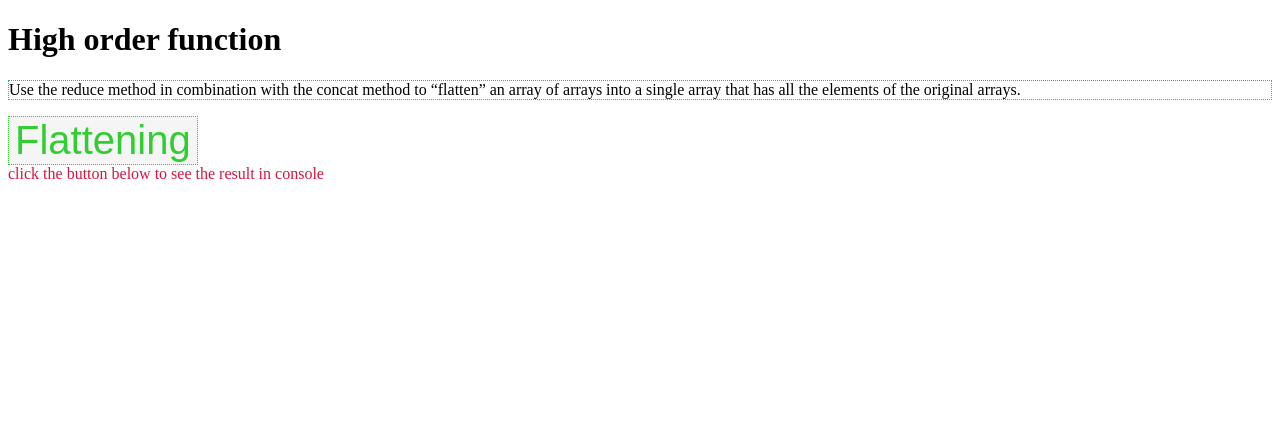
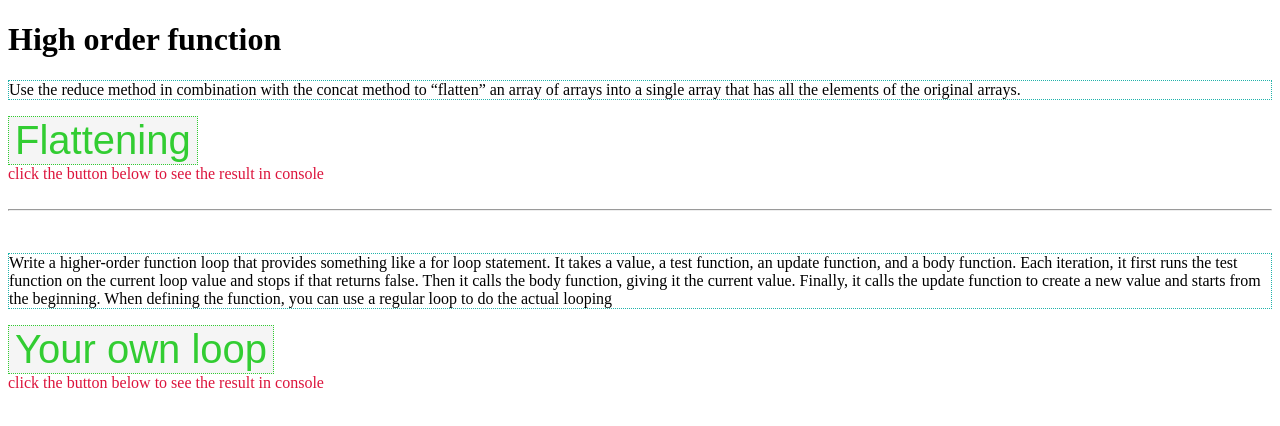
Before and after one commit to allanShady/Section4, a plain HTML site: page challenges/exercises/highOrderFunction.html in a window 1280 px wide. Drawn offline with Linux system fonts and the light colour scheme.

Commit message:
Adds the 'Your own loop' exercise

```diff
--- a/challenges/exercises/highOrderFunction.html
+++ b/challenges/exercises/highOrderFunction.html
@@ -14,6 +14,23 @@
         an array of arrays into a single array that has all the elements of the original
         arrays.</p>
     <button id="flattening" class="btn">Flattening</button> <br>
-    <label for="msg" class="show">click the button below to see the result in console </label>
+    <label for="msg" class="show" id="flatteninghint">click the button below to see the result in console <br></label>
+
+
+    <br><hr><br>
+    <p class="p">
+        Write a higher-order function loop that provides something like a for loop
+        statement. It takes a value, a test function, an update function, and a body
+        function. Each iteration, it first runs the test function on the current loop value
+        and stops if that returns false. Then it calls the body function, giving it the
+        current value. Finally, it calls the update function to create a new value and
+        starts from the beginning.
+        When defining the function, you can use a regular loop to do the actual
+        looping
+    </p>
+    <button id="ownloop" class="btn">
+        Your own loop
+    </button> <br>
+    <label for="msg" class="show" id="ownloophint">click the button below to see the result in console </label>
 </body>
 </html>
--- a/challenges/exercises/highOrderFunction.js
+++ b/challenges/exercises/highOrderFunction.js
@@ -1,13 +1,23 @@
 const flatteningBtn = document.querySelector('#flattening');
+const ownloopBtn = document.querySelector('#ownloop');
 
 const flattenArray = array => {
     return array.reduce((b, c) => b.concat(c));
 }
 
 function flatten() {
-
-    document.querySelector('.show').style.visibility = 'hidden';
+    hideHint('#flatteninghint');
     console.log(flattenArray([[1, 2, 3,], [4, 5, 6], [7, 8, 9, 90, 89, 'l']]));
 }
 
+function hideHint(selector) {
+    document.querySelector(selector).style.visibility = 'hidden';
+}
+
+const loopfunc = () => {
+    hideHint('#ownloophint');
+    console.log('Loop clicked');
+}
+
 flatteningBtn.addEventListener('click', flatten);
+ownloopBtn.addEventListener('click', loopfunc);
```
